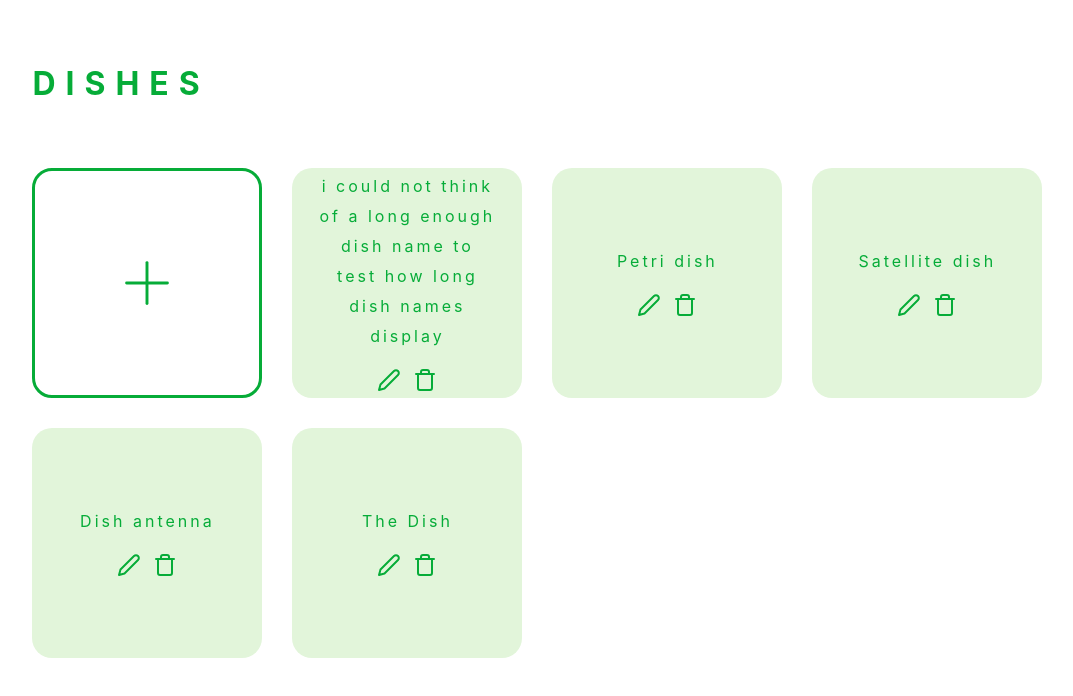
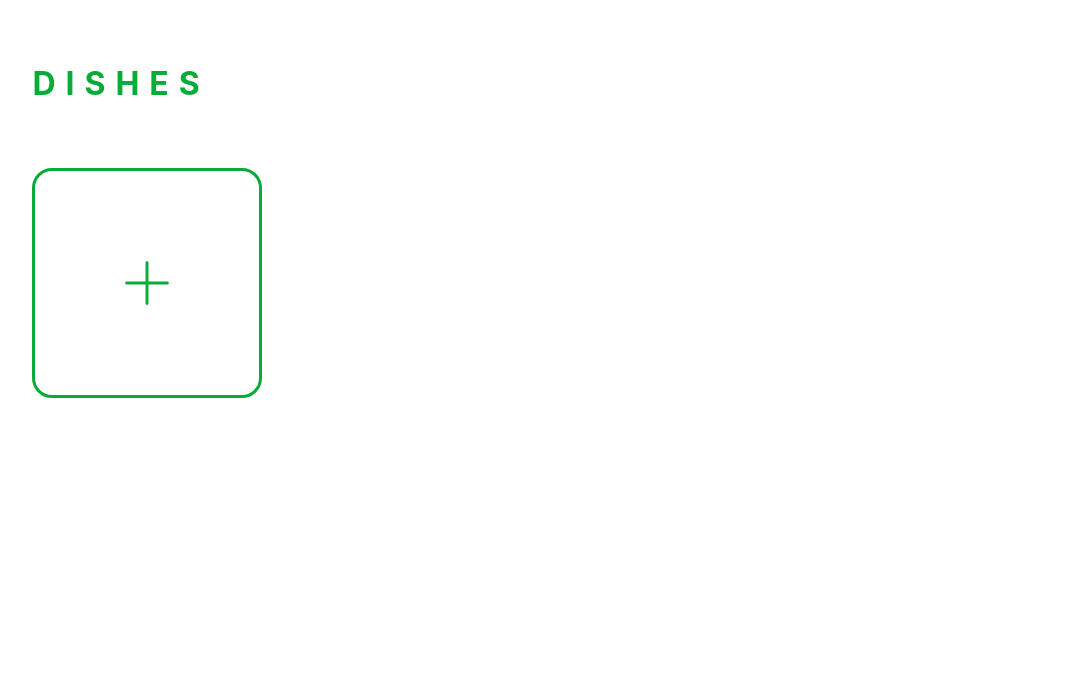
Before and after one commit to jenniferyhwu/pd-starter-app, a React (Create React App) app: page / in a window 1280 px wide. Shown: the top 696 px of the page, without its empty margins (70-1143 px from the left). Built offline with nearby package versions, Linux system fonts and the light colour scheme.

Commit message:
cleanupssss

```diff
--- a/src/components/Grid.tsx
+++ b/src/components/Grid.tsx
@@ -16,11 +16,11 @@ const Container = styled.div`
 
 const Grid = () => {
   const [dishes, setDishes] = useState<string[]>([
-    "i could not think of a long enough dish name to test how long dish names display",
-    "Petri dish",
-    "Satellite dish",
-    "Dish antenna",
-    "The Dish",
+    // "i could not think of a long enough dish name to test how long dish names display",
+    // "Petri dish",
+    // "Satellite dish",
+    // "Dish antenna",
+    // "The Dish",
   ]);
 
   const addItem = useCallback(
```
